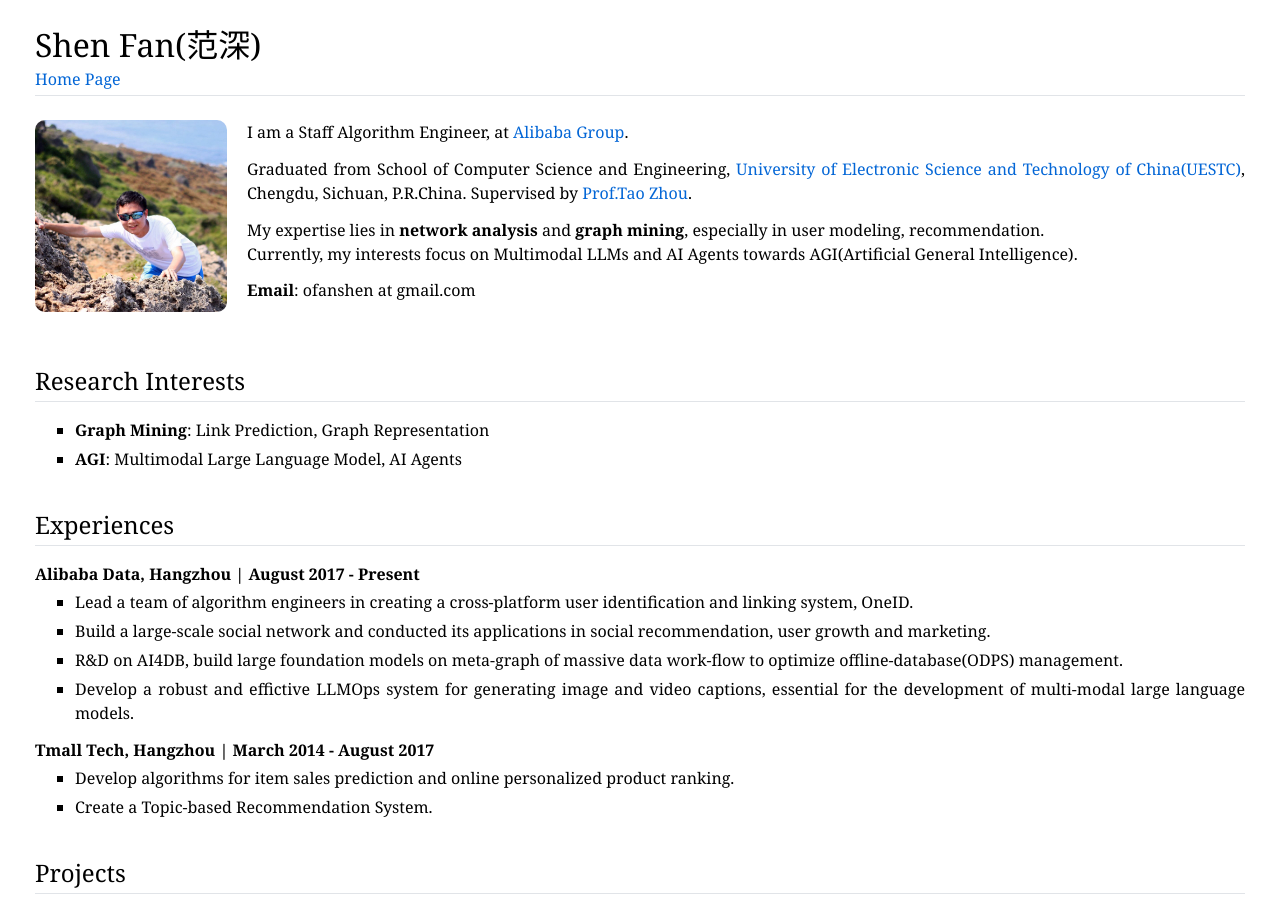
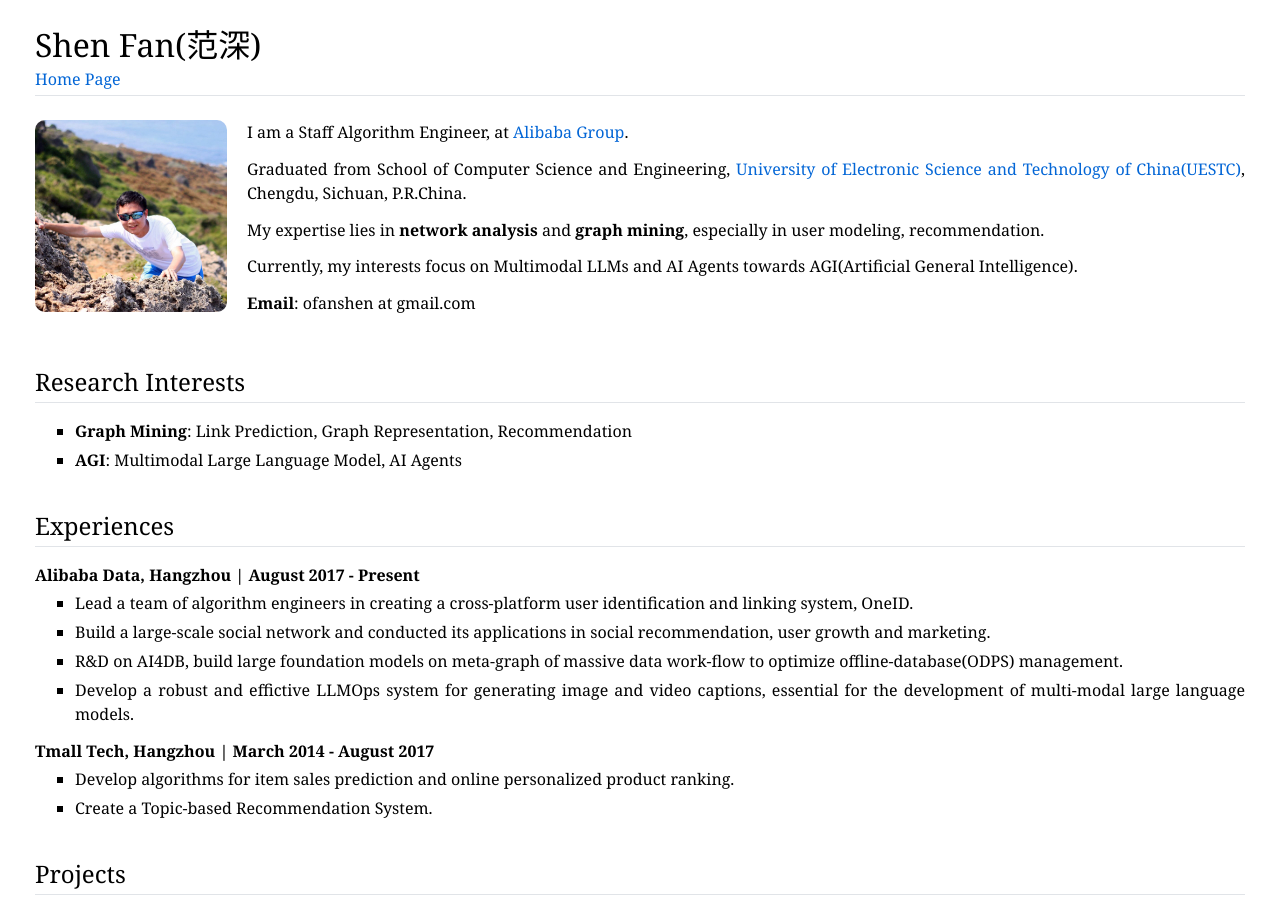
Before and after one commit to fs302/fs302.github.io, a Jekyll site: the page index.html, which Jekyll copies as it is, in a window 1280 px wide and 900 px high. Built offline with Jekyll 4.4.1, drawn with Linux system fonts in a browser that asks for light colours.

Commit message:
update homepage

```diff
--- a/index.html
+++ b/index.html
@@ -37,14 +37,14 @@
 <img src="image/fs_356.jpg" alt="ShenFan" width="192px" height="192px" /></div>
 <div id="text-container"><p>I am a Staff Algorithm Engineer, at <a href="https://www.alibabagroup.com/cn/global/home" target=&ldquo;blank&rdquo;>Alibaba Group</a>.<br /></p>
 <p>Graduated from School of Computer Science and Engineering,
-<a href="http://www.oice.uestc.edu.cn/en/" target=&ldquo;blank&rdquo;>University of Electronic Science and Technology of China(UESTC)</a>, Chengdu, Sichuan, P.R.China. Supervised by <a href="https://baike.baidu.com/item/%E5%91%A8%E6%B6%9B/5230423" target=&ldquo;blank&rdquo;>Prof.Tao Zhou</a>.<br /></p>
-<p>My expertise lies in <b>network analysis</b> and <b>graph mining</b>, especially in user modeling, recommendation.<br />
-Currently, my interests focus on Multimodal LLMs and AI Agents towards AGI(Artificial General Intelligence).<br /></p>
+<a href="https://en.uestc.edu.cn/" target=&ldquo;blank&rdquo;>University of Electronic Science and Technology of China(UESTC)</a>, Chengdu, Sichuan, P.R.China. </p>
+<p>My expertise lies in <b>network analysis</b> and <b>graph mining</b>, especially in user modeling, recommendation.<br /></p>
+<p>Currently, my interests focus on Multimodal LLMs and AI Agents towards AGI(Artificial General Intelligence).<br /></p>
 <p><b>Email</b>: ofanshen at gmail.com</p>
 </div></div>
 <h2>Research Interests</h2>
 <ul>
-<li><p><b>Graph Mining</b>: Link Prediction, Graph Representation</p>
+<li><p><b>Graph Mining</b>: Link Prediction, Graph Representation, Recommendation</p>
 </li>
 <li><p><b>AGI</b>: Multimodal Large Language Model, AI Agents</p>
 </li>
--- a/reading.html
+++ b/reading.html
@@ -53,6 +53,8 @@
 <li><p>《论中国》 [美] 亨利·基辛格</p>
 </li>
 <li><p>《超图解西方哲学简史》 王宇琨,董志道/编著</p>
+</li>
+<li><p>《阴翳礼赞》[日] 谷崎润一郎</p>
 </li>
 </ol>
 <h2>2023</h2>
```
Also changed, not shown: other parts of index.html (+2 -0 lines), 2 other files.
